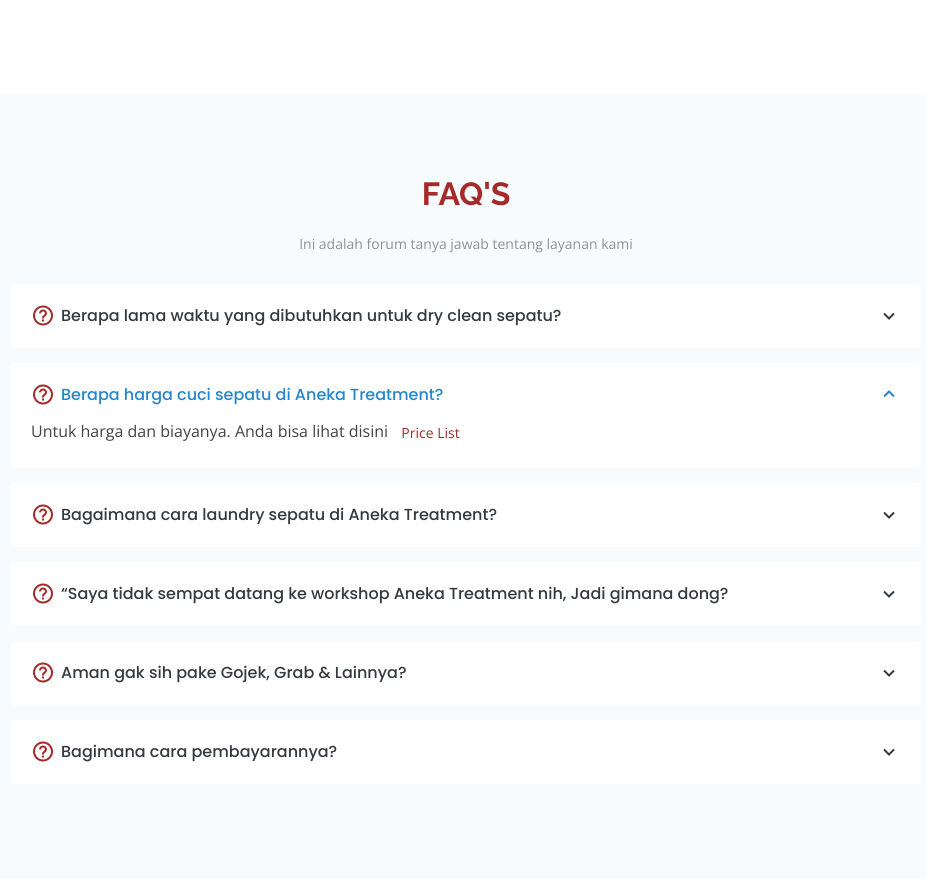
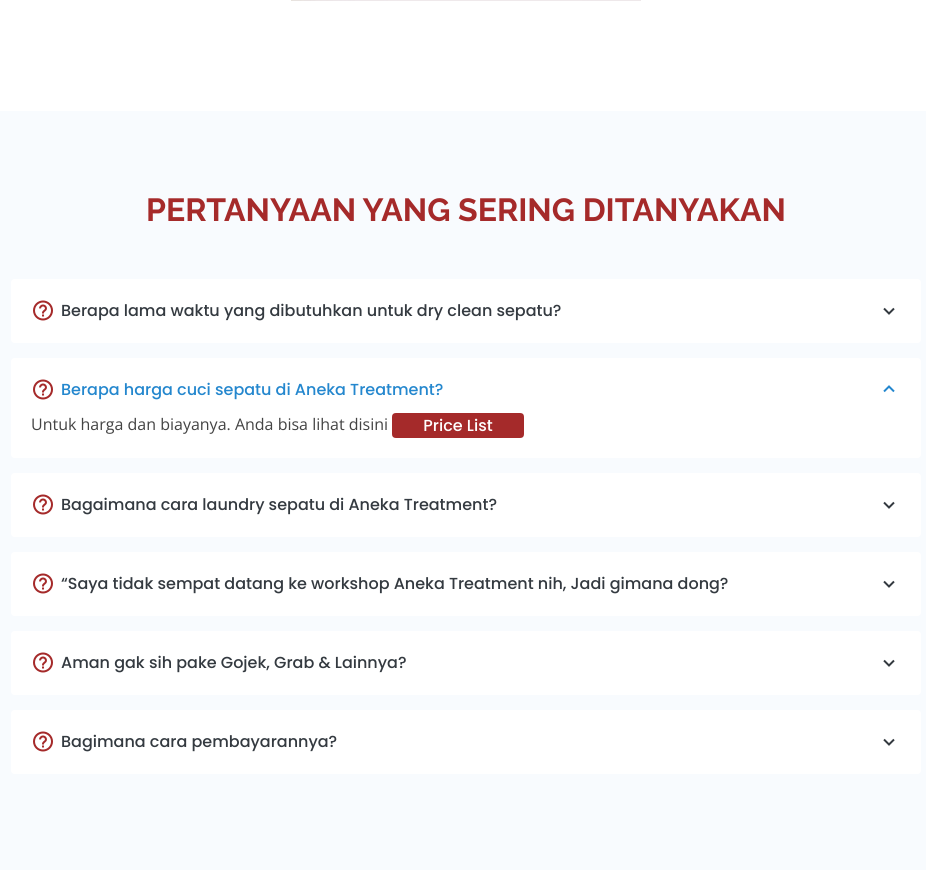
Before and after one commit to wandaazhar007/frontend-aneka-treatment, a CodeIgniter app: page /aneka-treatment/ in a window 1280 px wide, after a click on "Berapa harga cuci sepatu di Aneka Treatment?". Shown: the part 5383-6262 px from the top of the page, without its empty margins (174-1100 px from the left). Run offline with CodeIgniter, Linux system fonts and the light colour scheme; some libraries are stand-ins or nearby versions.

Commit message:
menambahkan fitur price list

```diff
--- a/application/modules/dashboard/views/dashboard.php
+++ b/application/modules/dashboard/views/dashboard.php
@@ -124,7 +124,7 @@
 
       <div class="col-lg-6 video-box align-self-baseline" data-aos="fade-right" data-aos-delay="100">
         <img src="assets/img/about-video.jpg" class="img-fluid" alt="">
-        <a href="https://www.youtube.com/watch?v=jDDaplaOz7Q" class="venobox play-btn mb-4" data-vbtype="video" data-autoplay="true"></a>
+        <a href="https://www.youtube.com/watch?v=sIySZaX2WDk" class="venobox play-btn mb-4" data-vbtype="video" data-autoplay="true"></a>
       </div>
 
       <div class="col-lg-6 pt-3 pt-lg-0 content" data-aos="fade-left" data-aos-delay="100">
@@ -191,7 +191,7 @@
     <div class="section-title">
       <h2>Testimoni Pelanggan Kami</h2>
       <p>Ini adalah layanan testimoni kami, Anda dapat menulis testimoni disini.</p>
-      <button class="btn btn-sm text-center"><i class="fa fa-edit"></i> Tulis Testimoni</button>
+      <button class="btn btn-sm text-center mt-3 btn-merah"><i class="fa fa-edit"></i> Tulis Testimoni</button>
     </div>
 
     <div class="owl-carousel testimonials-carousel">
@@ -294,6 +294,7 @@
           </div>
           <h4><a href="">Deep Clean</a></h4>
           <p>Mencuci sepatu ada secara cepat dan bisa di tunggu langsung ditoko kami</p>
+          <button class="btn btn-sm text-center mt-5" style="background-color: #A52A2A; color: #fff">Lihat Detail</button>
         </div>
       </div>
 
@@ -349,7 +350,7 @@
   <div class="container" data-aos="zoom-in">
     <div class="text-center">
       <h3>Jaga baik-baik Barang Kesayangan Anda</h3>
-      <p> Kami merawatn dan menjag barang kesayangan Anda dengan penuh kehati-hatian. Jangan ragu untuk merawat barang kesayangan Anda pada kami</p>
+      <p> Kami merawat dan menjaga barang kesayangan Anda dengan penuh kehati-hatian. Jangan ragu untuk merawat barang kesayangan Anda pada kami</p>
       <a class="cta-btn" href="#"> <i class="fa fa-whatsapp"></i> Hubungi Kami</a>
     </div>
   </div>
@@ -670,8 +671,8 @@
   <div class="container" data-aos="fade-up">
 
     <div class="section-title">
-      <h2>FAQ's</h2>
-      <p>Ini adalah forum tanya jawab tentang layanan kami</p>
+      <h2>Pertanyaan yang sering ditanyakan</h2>
+      <!-- <p>Ini adalah forum tanya jawab tentang layanan kami</p> -->
     </div>
 
     <div class="faq-list">
@@ -694,7 +695,7 @@
           <i class="bx bx-help-circle icon-help"></i> <a data-toggle="collapse" href="#faq-list-2" class="collapsed">Berapa harga cuci sepatu di Aneka Treatment?<i class="bx bx-chevron-down icon-show"></i><i class="bx bx-chevron-up icon-close"></i></a>
           <div id="faq-list-2" class="collapse" data-parent=".faq-list">
             <p>
-              Untuk harga dan biayanya. Anda bisa lihat disini <button class="btn btn-sm" style="color: #A52A2A;">Price List</button>
+              Untuk harga dan biayanya. Anda bisa lihat disini <a href="<?php echo base_url('price_list') ?>" class="d-inline btn btn-merah">Price List</a>
             </p>
           </div>
         </li>
--- a/application/views/templates/core.php
+++ b/application/views/templates/core.php
@@ -20,7 +20,6 @@
   <a href="#" class="back-to-top"><i class="ri-arrow-up-line"></i></a>
   <div id="preloader"></div>
   <?php echo $this->load->view('templates/fab') ?>
-  <?php echo $this->load->view('templates/bottom_bar') ?>
 
   <!-- Vendor JS Files -->
   <script src="<?php echo base_url() ?>/assets/vendor/jquery/jquery.min.js"></script>
```
Also changed, not shown: 1 other file.
